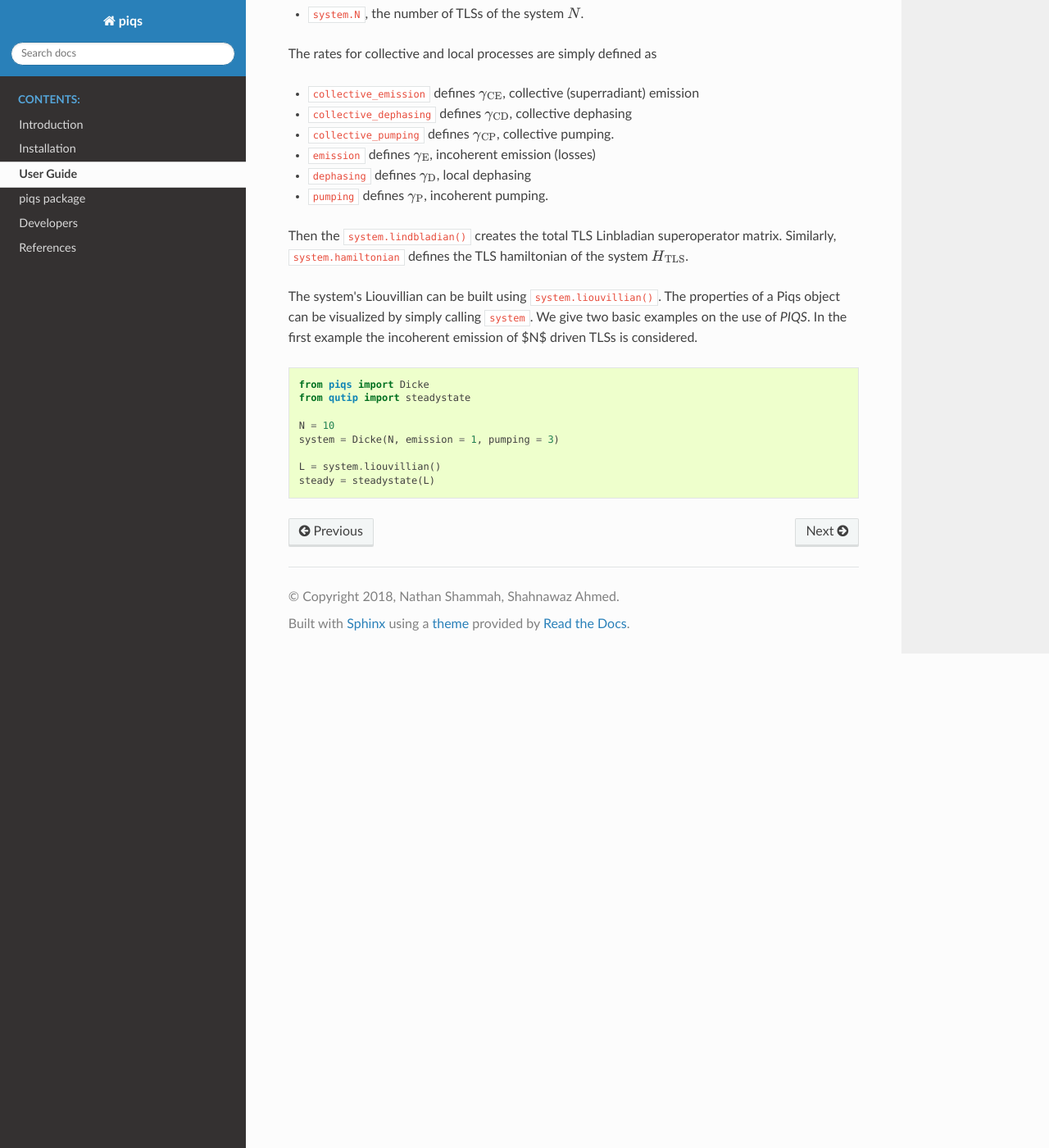
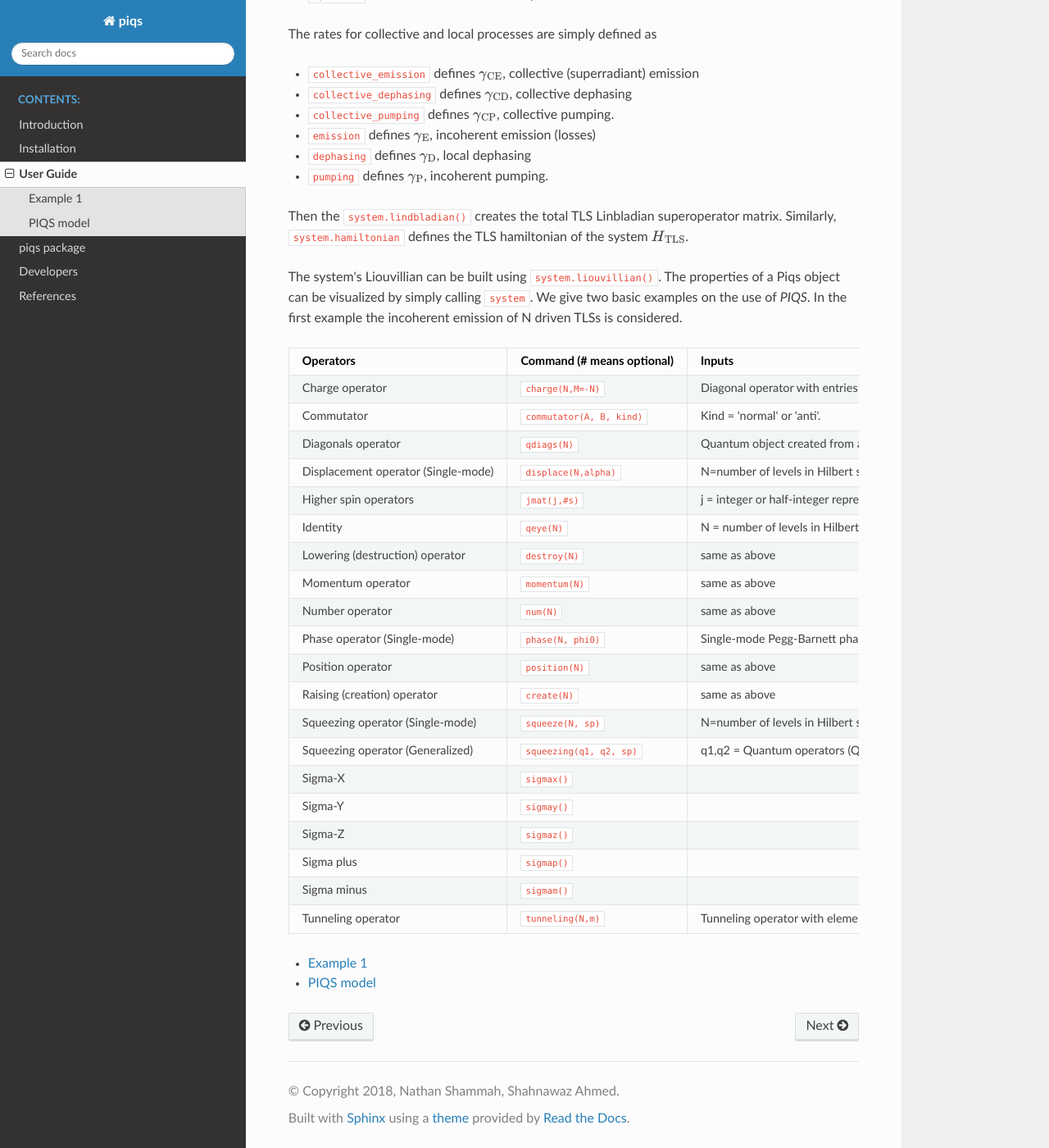
Before and after one commit to nathanshammah/piqs, a Sphinx documentation site: the page built from doc/source/guide.rst, in a window 1280 px wide and 1400 px high, scrolled down 825 px. Shown: the whole window at 82% size. Built offline with Sphinx 7.4.7 and the Read the Docs theme 2.0.0, drawn with Linux system fonts in a browser that asks for light colours; some of the changed text lies outside the part shown.

Commit message:
adding cool stuff

```diff
--- a/doc/source/conf.py
+++ b/doc/source/conf.py
@@ -26,7 +26,7 @@ author = 'Nathan Shammah, Shahnawaz Ahmed'
 # The short X.Y version
 version = ''
 # The full version, including alpha/beta/rc tags
-release = '1.0'
+release = '1.1-dev'
 
 
 # -- General configuration ---------------------------------------------------
--- a/doc/source/guide.rst
+++ b/doc/source/guide.rst
@@ -23,7 +23,7 @@ Consider a system evolving according to the equation
 
 where :math:`J_{\alpha,n}=\frac{1}{2}\sigma_{\alpha,n}` are SU(2) Pauli spin operators, with :math:`{\alpha=x,y,z}` and :math:`J_{\pm,n}=\sigma_{\pm,n}`. The collective spin operators are :math:`J_{\alpha} = \sum_{n}J_{\alpha,n}` . The Lindblad super-operators are :math:`\mathcal{L}_{A} = 2A\rho A^\dagger - A^\dagger A \rho - \rho A^\dagger A`.
 
-The inclusion of local processes in the dynamics lead to using a Liouvillian space of dimension :math:`4^N`. By exploiting the permutational invariance of identical particles [2-8], the Liouvillian :math:``$\mathcal{D}_\text{TLS}(\rho)$ can be built as a block-diagonal matrix in the basis of Dicke states :math:`|j, m \rangle`.
+The inclusion of local processes in the dynamics lead to using a Liouvillian space of dimension :math:`4^N`. By exploiting the permutational invariance of identical particles [2-8], the Liouvillian :math:`\mathcal{D}_\text{TLS}(\rho)` can be built as a block-diagonal matrix in the basis of Dicke states :math:`|j, m \rangle`.
 
 The system under study is defined by creating an object of the
 :code:`Dicke` class, e.g. simply named
@@ -34,28 +34,18 @@ The system under study is defined by creating an object of the
 The rates for collective and local processes are simply defined as
 
 - :code:`collective_emission` defines :math:`\gamma_\text{CE}`, collective (superradiant) emission
-
-
 - :code:`collective_dephasing` defines :math:`\gamma_\text{CD}`, collective dephasing
-
-
 - :code:`collective_pumping` defines :math:`\gamma_\text{CP}`, collective pumping.
-
-
 - :code:`emission` defines :math:`\gamma_\text{E}`, incoherent emission (losses)
-
-
 - :code:`dephasing` defines :math:`\gamma_\text{D}`, local dephasing
-
-
 - :code:`pumping`  defines :math:`\gamma_\text{P}`, incoherent pumping.
 
 Then the :code:`system.lindbladian()` creates the total TLS Linbladian superoperator matrix. Similarly, :code:`system.hamiltonian` defines the TLS hamiltonian of the system :math:`H_\text{TLS}`.
 
 The system's Liouvillian can be built using :code:`system.liouvillian()`. The properties of a Piqs object can be visualized by simply calling
-:code:`system`. We give two basic examples on the use of *PIQS*. In the first example the incoherent emission of $N$ driven TLSs is considered.
+:code:`system`. We give two basic examples on the use of *PIQS*. In the first example the incoherent emission of N driven TLSs is considered.
 
-.. code-block:: python
+.. code-block: python
 
 	from piqs import Dicke
 	from qutip import steadystate
@@ -65,3 +55,68 @@ The system's Liouvillian can be built using :code:`system.liouvillian()`. The pr
 
 	L = system.liouvillian()
 	steady = steadystate(L)
+
+
+.. cssclass:: table-striped
+
++--------------------------+----------------------------+----------------------------------------+
+| Operators                | Command (# means optional) | Inputs                                 |
++==========================+============================+========================================+
+| Charge operator          | ``charge(N,M=-N)``         | Diagonal operator with entries         |
+|                          |                            | from M..0..N.                          |
++--------------------------+----------------------------+----------------------------------------+
+| Commutator               | ``commutator(A, B, kind)`` | Kind = 'normal' or 'anti'.             |
++--------------------------+----------------------------+----------------------------------------+
+| Diagonals operator       | ``qdiags(N)``              | Quantum object created from arrays of  |
+|                          |                            | diagonals at given offsets.            |
++--------------------------+----------------------------+----------------------------------------+
+| Displacement operator    | ``displace(N,alpha)``      | N=number of levels in Hilbert space,   |
+| (Single-mode)            |                            | alpha = complex displacement amplitude.|
++--------------------------+----------------------------+----------------------------------------+
+| Higher spin operators    | ``jmat(j,#s)``             | j = integer or half-integer            |
+|                          |                            | representing spin, s = 'x', 'y', 'z',  |
+|                          |                            | '+', or '-'                            |
++--------------------------+----------------------------+----------------------------------------+
+| Identity                 | ``qeye(N)``                | N = number of levels in Hilbert space. |
++--------------------------+----------------------------+----------------------------------------+
+| Lowering (destruction)   | ``destroy(N)``             | same as above                          |
+| operator                 |                            |                                        |
++--------------------------+----------------------------+----------------------------------------+
+| Momentum operator        | ``momentum(N)``            | same as above                          |
++--------------------------+----------------------------+----------------------------------------+
+| Number operator          | ``num(N)``                 | same as above                          |
++--------------------------+----------------------------+----------------------------------------+
+| Phase operator           | ``phase(N, phi0)``         | Single-mode Pegg-Barnett phase         |
+| (Single-mode)            |                            | operator with ref phase phi0.          |
++--------------------------+----------------------------+----------------------------------------+
+| Position operator        | ``position(N)``            | same as above                          |
++--------------------------+----------------------------+----------------------------------------+
+| Raising (creation)       | ``create(N)``              | same as above                          |
+| operator                 |                            |                                        |
++--------------------------+----------------------------+----------------------------------------+
+| Squeezing operator       | ``squeeze(N, sp)``         | N=number of levels in Hilbert space,   |
+| (Single-mode)            |                            | sp = squeezing parameter.              |
++--------------------------+----------------------------+----------------------------------------+
+| Squeezing operator       | ``squeezing(q1, q2, sp)``  | q1,q2 = Quantum operators (Qobj)       |
+| (Generalized)            |                            | sp = squeezing parameter.              |
++--------------------------+----------------------------+----------------------------------------+
+| Sigma-X                  | ``sigmax()``               |                                        |
++--------------------------+----------------------------+----------------------------------------+
+| Sigma-Y                  | ``sigmay()``               |                                        |
++--------------------------+----------------------------+----------------------------------------+
+| Sigma-Z                  | ``sigmaz()``               |                                        |
++--------------------------+----------------------------+----------------------------------------+
+| Sigma plus               | ``sigmap()``               |                                        |
++--------------------------+----------------------------+----------------------------------------+
+| Sigma minus              | ``sigmam()``               |                                        |
++--------------------------+----------------------------+----------------------------------------+
+| Tunneling operator       | ``tunneling(N,m)``         | Tunneling operator with elements of the|
+|                          |                            | form :math:`|N><N+m| + |N+m><N|`.      |
++--------------------------+----------------------------+----------------------------------------+
+
+
+.. toctree::
+   :maxdepth: 2
+
+   examples/example1
+   examples/example2
--- a/setup.py
+++ b/setup.py
@@ -46,7 +46,7 @@ from Cython.Build import cythonize
 from Cython.Distutils import build_ext
 
 MAJOR = 1
-MINOR = 0
+MINOR = 1
 MICRO = 0
 ISRELEASED = False
 VERSION = '%d.%d.%d' % (MAJOR, MINOR, MICRO)
```
Also changed, not shown: doc/source/examples/example1.rst (added, +44 -0 lines), doc/source/examples/example2.rst (added, +44 -0 lines), doc/source/modules.rst (deleted, +0 -7 lines), doc/source/piqs.cy.rst (+0 -1 lines), doc/source/piqs.rst (+11 -15 lines), doc/source/piqs.tests.rst (deleted, +0 -22 lines), doc/source/examples/images/piqs_logo.png (added).
